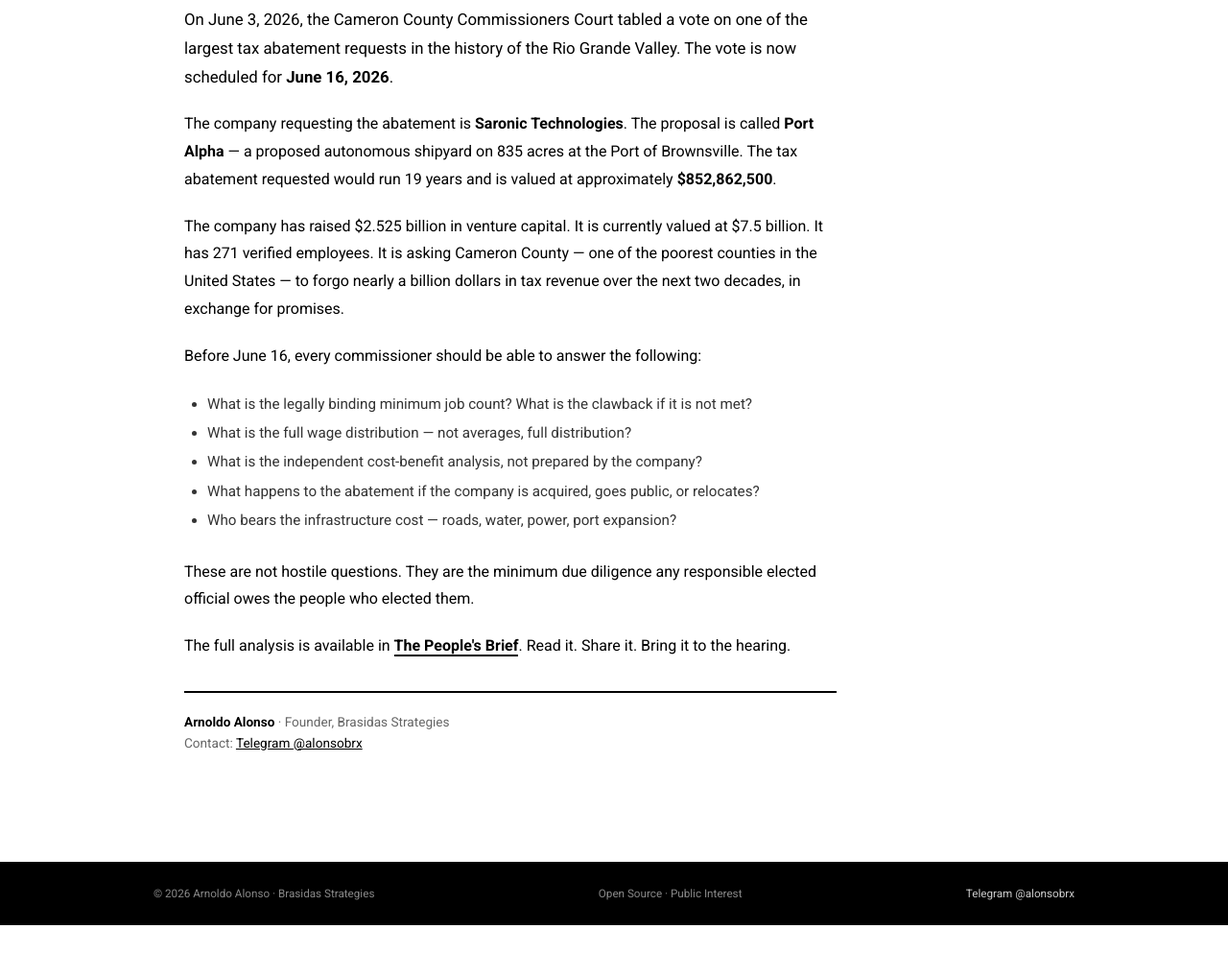
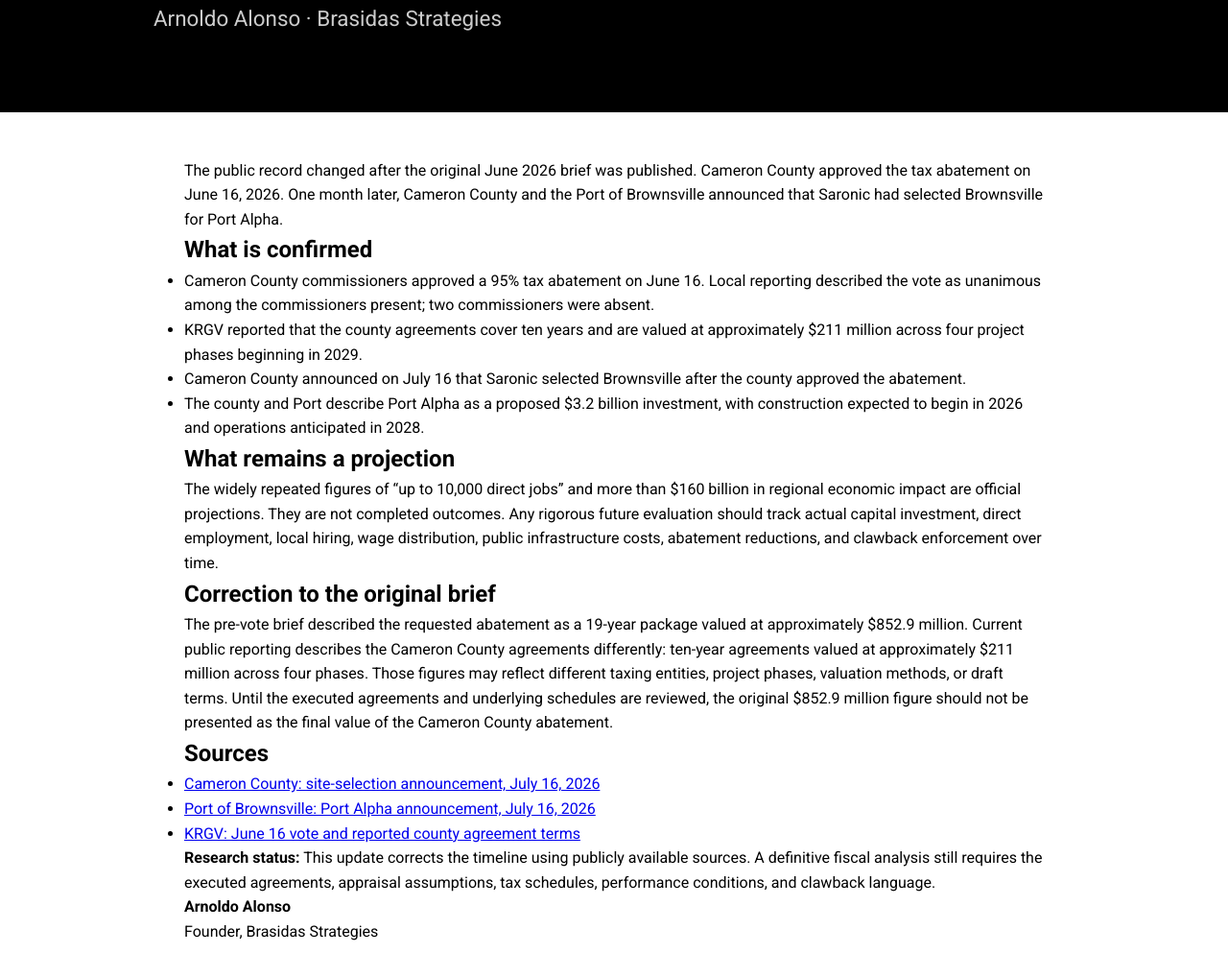
Before and after one commit to alonsobrx/founder-architect, a plain HTML site: page blog/saronic-vote-june16.html in a window 1280 px wide. Shown: the part 519-1512 px from the top of the page at 96% size. Before the commit the page ends 1483 px from the top, so only its background shows below. Drawn offline with Linux system fonts and the light colour scheme.

Commit message:
Publish sourced Port Alpha outcome update

```diff
--- a/blog/saronic-vote-june16.html
+++ b/blog/saronic-vote-june16.html
@@ -1,63 +1,63 @@
 <!DOCTYPE html>
 <html lang="en" data-root="../">
 <head>
-  <meta charset="UTF-8"><meta name="viewport" content="width=device-width, initial-scale=1.0">
-  <title>The June 16 Vote — Arnoldo Alonso</title>
+  <meta charset="UTF-8">
+  <meta name="viewport" content="width=device-width, initial-scale=1.0">
+  <title>Port Alpha Outcome Update — Arnoldo Alonso</title>
+  <meta name="description" content="An August 2026 update on Cameron County's Port Alpha tax-abatement vote and Saronic's selection of Brownsville.">
   <link rel="preconnect" href="https://fonts.googleapis.com">
   <link rel="preconnect" href="https://fonts.gstatic.com" crossorigin>
-  <link href="https://fonts.googleapis.com/css2?family=Roboto:wght@300;400;500;700;900&family=Roboto+Mono:wght@400;500&display=swap" rel="stylesheet">
+  <link href="https://fonts.googleapis.com/css2?family=Roboto:wght@400;500;700;900&family=Roboto+Mono:wght@400;500&display=swap" rel="stylesheet">
   <link rel="stylesheet" href="../assets/style.css">
 </head>
 <body data-page="blog">
 <div class="page-body">
-
   <div class="breadcrumb">
-    <a href="../blog.html">Blog</a>
-    <span>›</span>
-    The June 16 Vote
+    <a href="../blog.html">Updates</a>
+    <span aria-hidden="true">›</span>
+    Port Alpha outcome update
   </div>
 
   <header class="hero">
     <div class="hero-inner">
-      <div class="hero-eye">Blog · June 4, 2026</div>
-      <h1 class="hero-name" style="font-size:clamp(2rem,6vw,4rem);">The June 16 Vote — What Cameron County Must Decide</h1>
+      <div class="hero-eye">Outcome Update · August 10, 2026</div>
+      <h1 class="hero-name article-title">Port Alpha: What Happened After the June 16 Vote</h1>
       <p class="hero-title-line">Arnoldo Alonso · Brasidas Strategies</p>
     </div>
   </header>
 
   <main id="main">
-  <section class="section">
-    <div style="max-width:680px;">
+    <article class="section article-copy">
+      <p class="article-lead">The public record changed after the original June 2026 brief was published. Cameron County approved the tax abatement on June 16, 2026. One month later, Cameron County and the Port of Brownsville announced that Saronic had selected Brownsville for Port Alpha.</p>
 
-      <p style="font-size:1.05rem; line-height:1.8; margin-bottom:1.25rem;">On June 3, 2026, the Cameron County Commissioners Court tabled a vote on one of the largest tax abatement requests in the history of the Rio Grande Valley. The vote is now scheduled for <strong>June 16, 2026</strong>.</p>
-
-      <p style="font-size:1rem; line-height:1.8; margin-bottom:1.25rem;">The company requesting the abatement is <strong>Saronic Technologies</strong>. The proposal is called <strong>Port Alpha</strong> — a proposed autonomous shipyard on 835 acres at the Port of Brownsville. The tax abatement requested would run 19 years and is valued at approximately <strong>$852,862,500</strong>.</p>
-
-      <p style="font-size:1rem; line-height:1.8; margin-bottom:1.25rem;">The company has raised $2.525 billion in venture capital. It is currently valued at $7.5 billion. It has 271 verified employees. It is asking Cameron County — one of the poorest counties in the United States — to forgo nearly a billion dollars in tax revenue over the next two decades, in exchange for promises.</p>
-
-      <p style="font-size:1rem; line-height:1.8; margin-bottom:1.25rem;">Before June 16, every commissioner should be able to answer the following:</p>
-
-      <ul style="font-size:.95rem; line-height:2; margin-bottom:1.5rem; padding-left:1.5rem; color:#333;">
-        <li>What is the legally binding minimum job count? What is the clawback if it is not met?</li>
-        <li>What is the full wage distribution — not averages, full distribution?</li>
-        <li>What is the independent cost-benefit analysis, not prepared by the company?</li>
-        <li>What happens to the abatement if the company is acquired, goes public, or relocates?</li>
-        <li>Who bears the infrastructure cost — roads, water, power, port expansion?</li>
+      <h2>What is confirmed</h2>
+      <ul>
+        <li>Cameron County commissioners approved a 95% tax abatement on June 16. Local reporting described the vote as unanimous among the commissioners present; two commissioners were absent.</li>
+        <li>KRGV reported that the county agreements cover ten years and are valued at approximately $211 million across four project phases beginning in 2029.</li>
+        <li>Cameron County announced on July 16 that Saronic selected Brownsville after the county approved the abatement.</li>
+        <li>The county and Port describe Port Alpha as a proposed $3.2 billion investment, with construction expected to begin in 2026 and operations anticipated in 2028.</li>
       </ul>
 
-      <p style="font-size:1rem; line-height:1.8; margin-bottom:1.25rem;">These are not hostile questions. They are the minimum due diligence any responsible elected official owes the people who elected them.</p>
+      <h2>What remains a projection</h2>
+      <p>The widely repeated figures of “up to 10,000 direct jobs” and more than $160 billion in regional economic impact are official projections. They are not completed outcomes. Any rigorous future evaluation should track actual capital investment, direct employment, local hiring, wage distribution, public infrastructure costs, abatement reductions, and clawback enforcement over time.</p>
 
-      <p style="font-size:1rem; line-height:1.8; margin-bottom:2rem;">The full analysis is available in <a href="../reports/saronic-port-alpha.html" style="color:#000; font-weight:700; border-bottom:2px solid #000; text-decoration:none;">The People's Brief</a>. Read it. Share it. Bring it to the hearing.</p>
+      <h2>Correction to the original brief</h2>
+      <p>The pre-vote brief described the requested abatement as a 19-year package valued at approximately $852.9 million. Current public reporting describes the Cameron County agreements differently: ten-year agreements valued at approximately $211 million across four phases. Those figures may reflect different taxing entities, project phases, valuation methods, or draft terms. Until the executed agreements and underlying schedules are reviewed, the original $852.9 million figure should not be presented as the final value of the Cameron County abatement.</p>
 
-      <div style="border-top:2px solid #000; padding-top:1.25rem; font-size:.85rem; color:#666;">
-        <strong style="color:#000;">Arnoldo Alonso</strong> · Founder, Brasidas Strategies<br>
-        Contact: <a href="https://t.me/alonsobrx" style="color:#000;" target="_blank" rel="noopener">Telegram @alonsobrx</a>
+      <h2>Sources</h2>
+      <ul class="source-list">
+        <li><a href="https://www.cameroncountytx.gov/cameron-county-selected-as-site-of-saronics-next-generation-shipyard/" target="_blank" rel="noopener">Cameron County: site-selection announcement, July 16, 2026</a></li>
+        <li><a href="https://www.portofbrownsville.com/port-of-brownsville-announces-saronic-technologies-partnership-bringing-10000-jobs-to-the-region/" target="_blank" rel="noopener">Port of Brownsville: Port Alpha announcement, July 16, 2026</a></li>
+        <li><a href="https://www.krgv.com/videos/cameron-county-approves-95-tax-break-for-proposed-ai-shipbuilding-project/" target="_blank" rel="noopener">KRGV: June 16 vote and reported county agreement terms</a></li>
+      </ul>
+
+      <div class="archive-notice" role="note">
+        <strong>Research status:</strong> This update corrects the timeline using publicly available sources. A definitive fiscal analysis still requires the executed agreements, appraisal assumptions, tax schedules, performance conditions, and clawback language.
       </div>
 
-    </div>
-  </section>
+      <p class="article-byline"><strong>Arnoldo Alonso</strong><br>Founder, Brasidas Strategies</p>
+    </article>
   </main>
-
 </div>
 <script src="../assets/nav.js"></script>
 <script src="../assets/site.js"></script>
```
